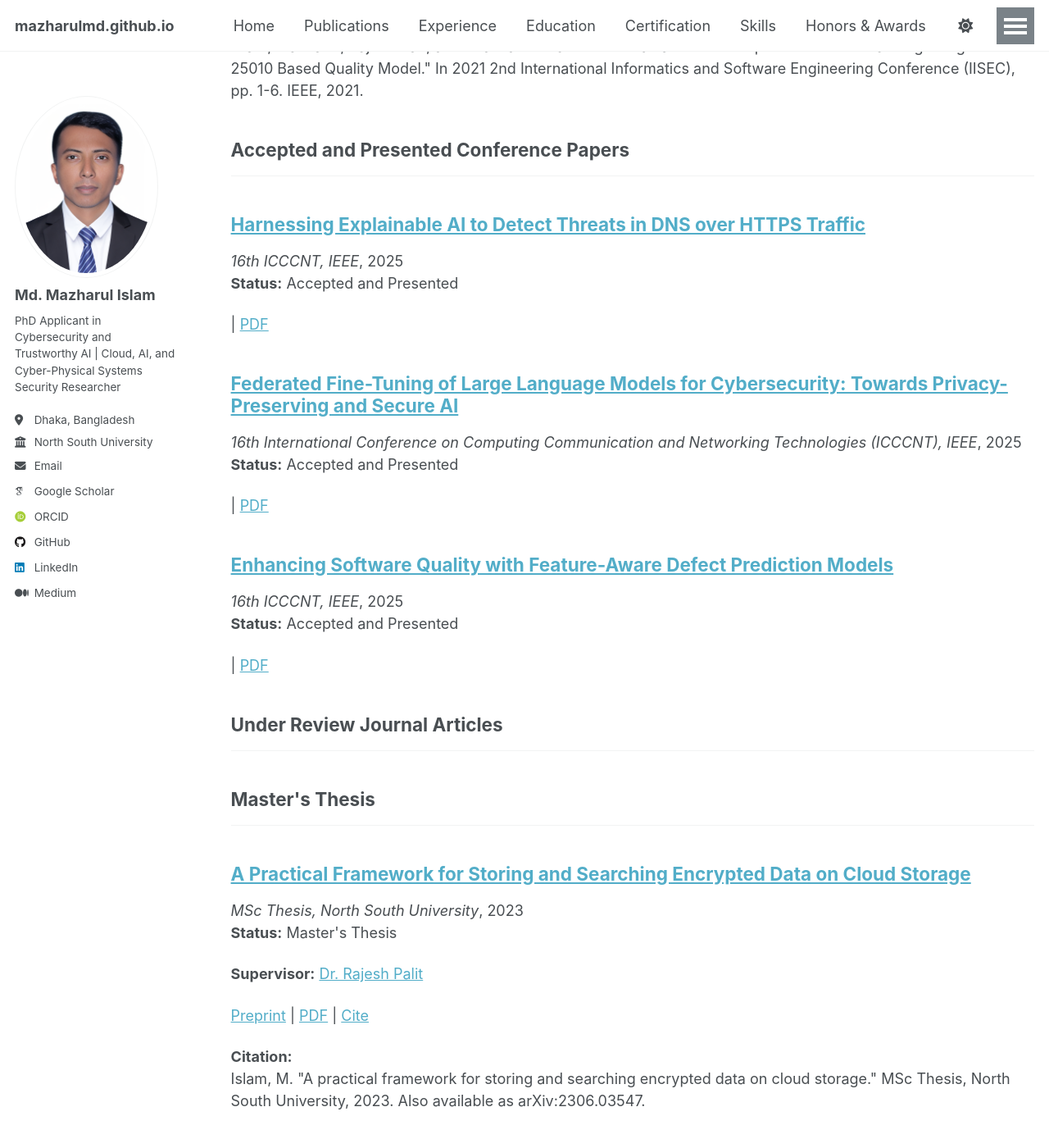
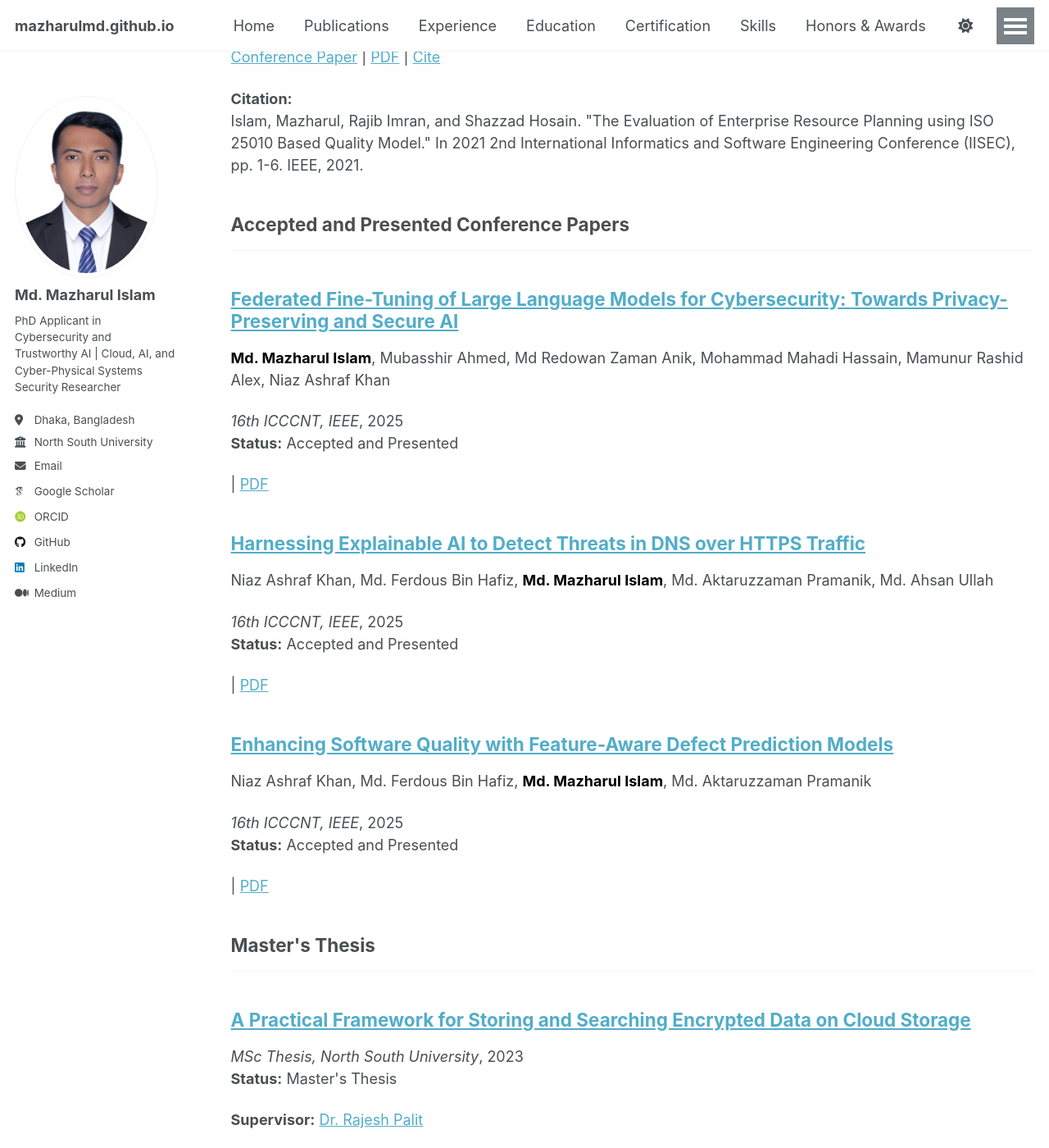
Before and after one commit to mazharulmd/mazharulmd.github.io, a Jekyll site: the page built from _pages/publications.html, in a window 1280 px wide and 1400 px high, scrolled down 2547 px. Shown: the whole window at 82% size. Built offline with Jekyll 4.4.1, drawn with Linux system fonts in a browser that asks for light colours; some web fonts are replaced; a script that is not in the unit is left out; some of the changed text lies outside the part shown.

Commit message:
Add author display and highlighting

```diff
--- a/_includes/archive-single.html
+++ b/_includes/archive-single.html
@@ -34,6 +34,8 @@
     <span style="color:#cc0000; font-weight:bold;">[J{{ include.number }}]</span>
   {% elsif include.type == "conference" %}
     <span style="color:#0066cc; font-weight:bold;">[C{{ include.number }}]</span>
+  {% elsif include.type == "thesis" %}
+    <span style="color:#009933; font-weight:bold;">[T{{ include.number }}]</span>
   {% endif %}
 
   {% if post.paperurl %}
@@ -43,6 +45,19 @@
   {% endif %}
 
 </h2>
+
+
+<!-- Authors -->
+{% if post.authors %}
+<p class="archive__item-authors">
+
+  {{ post.authors
+    | replace: "Md. Mazharul Islam", "<strong style='color:#000;'>Md. Mazharul Islam</strong>"
+  }}
+
+</p>
+{% endif %}
+
 
 
     <!-- Venue and Year -->
--- a/_pages/publications.html
+++ b/_pages/publications.html
@@ -21,6 +21,13 @@ author_profile: true
   {% assign counter = counter | minus: 1 %}
 {% endfor %}
 
+<h2>Under Review Journal Articles</h2>
+<hr />
+{% for post in site.publications %}
+  {% if post.status == "Under Review" %}
+    {% include archive-single.html %}
+  {% endif %}
+{% endfor %}
 
 <!-- Conference Papers -->
 <h2>Conference Papers</h2>
@@ -42,15 +49,6 @@ author_profile: true
   {% include archive-single.html %}
 {% endfor %}
 
-
-<h2>Under Review Journal Articles</h2>
-<hr />
-{% for post in site.publications %}
-  {% if post.status == "Under Review" %}
-    {% include archive-single.html %}
-  {% endif %}
-{% endfor %}
-
 <h2>Master's Thesis</h2>
 <hr />
 {% for post in site.publications %}
--- a/_publications/2025-07-01-federated-llm-cybersecurity.md
+++ b/_publications/2025-07-01-federated-llm-cybersecurity.md
@@ -4,16 +4,16 @@ title: "Federated Fine-Tuning of Large Language Models for Cybersecurity: Toward
 collection: publications
 category: conferences
 
-permalink: /publication/federated-llm-cybersecurity
+date: 2025-08-01
 
-date: 2025-07-01
+venue: "16th ICCCNT, IEEE"
 
-venue: "16th International Conference on Computing Communication and Networking Technologies (ICCCNT), IEEE"
+authors: "Md. Mazharul Islam, Mubasshir Ahmed, Md Redowan Zaman Anik, Mohammad Mahadi Hassain, Mamunur Rashid Alex, Niaz Ashraf Khan"
 
-pdf: /files/Federated Fine-Tuning of Large Language Models for Cybersecurity Towards Privacy-Preserving and Secure AI.pdf
+first_author: true
+order: 3
 
 status: "Accepted and Presented"
 
-authors: "Md. Mazharul Islam, Mubasshir Ahmed, Md Redowan Zaman Anik, Mohammad Mahadi Hassain, Mamunur Rashid Alex, Niaz Ashraf Khan"
-
+pdf: /files/Federated Fine-Tuning of Large Language Models for Cybersecurity Towards Privacy-Preserving and Secure AI.pdf
 ---
```
Also changed, not shown: _publications/2025-07-01-feature-aware-defect-prediction.md (+2 -0 lines), _publications/2025-07-01-xai-doh-threat-detection.md (+4 -0 lines), 2 other files. Lines whose indentation alone changed are shown as unchanged.
